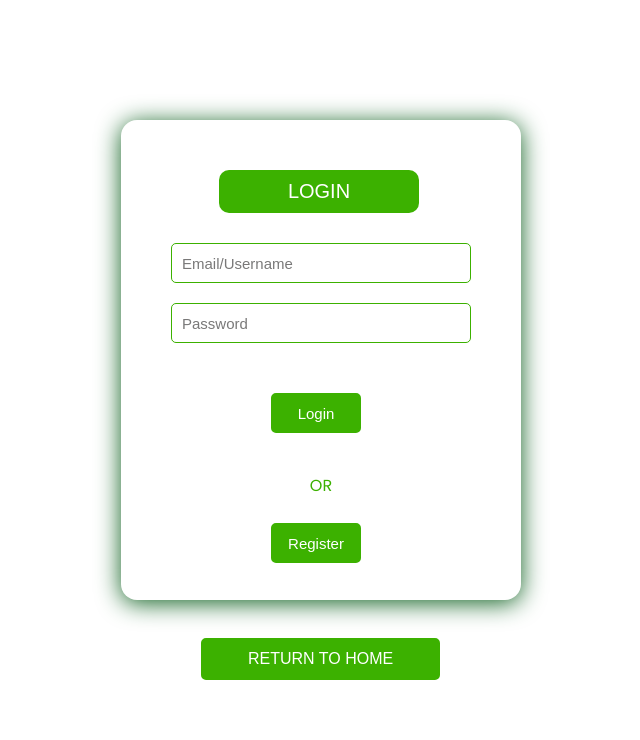
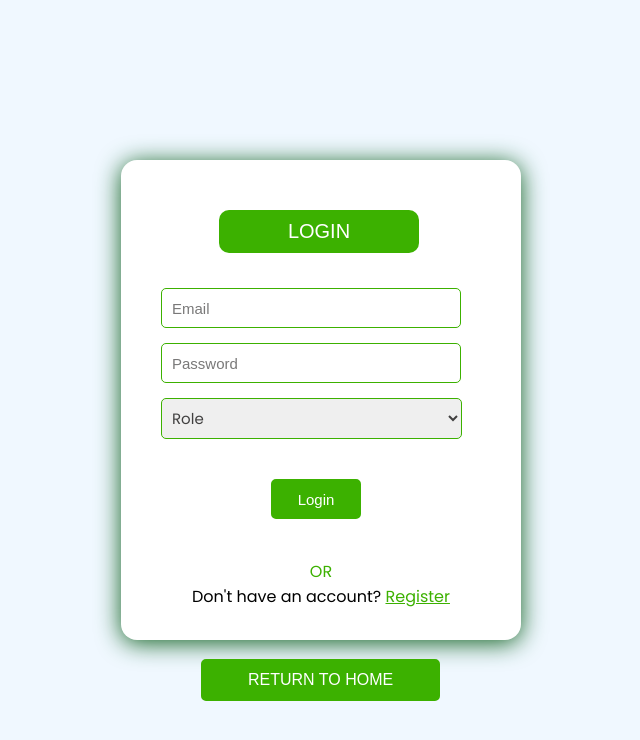
Before and after one commit to sandeshstha1222/JIWAN_KOSH_PROJECT, a React (Create React App) app in the folder frontend/: page /login in a window 1280 px wide. Shown: the top 740 px of the page, without its empty margins (319-959 px from the left). Built offline with nearby package versions, Linux system fonts and the light colour scheme.

Commit message:
Validation

```diff
--- a/frontend/package.json
+++ b/frontend/package.json
@@ -8,13 +8,15 @@
     "@testing-library/react": "^13.4.0",
     "@testing-library/user-event": "^13.5.0",
     "axios": "^1.3.3",
+    "formik": "^2.2.9",
     "react": "^18.2.0",
     "react-dom": "^18.2.0",
     "react-icons": "^4.7.1",
     "react-router-dom": "^6.6.1",
     "react-scripts": "^5.0.1",
     "react-toastify": "^9.1.1",
-    "web-vitals": "^2.1.4"
+    "web-vitals": "^2.1.4",
+    "yup": "^1.0.0"
   },
   "scripts": {
     "start": "react-scripts start",
--- a/frontend/src/App.js
+++ b/frontend/src/App.js
@@ -5,6 +5,7 @@ import Register from "./components/register/register";
 import { Route, Routes, BrowserRouter as Router } from "react-router-dom";
 import Homepage from "./components/homepage/homepage";
 import Footer from "./components/footer/footer";
+import Dashboard from "./components/dashboard";
 
 function App() {
   return (
@@ -18,6 +19,7 @@ function App() {
             <Route path="/register" element={<Register />} />
             <Route path="/navbar" element={<Navbar />} />
             <Route path="/footer" element={<Footer />} />
+            <Route path="/dashboard" element={<Dashboard />} />
           </Routes>
         </Router>
       </div>
--- /dev/null
+++ b/frontend/src/components/dashboard.js
@@ -0,0 +1,7 @@
+import React from "react";
+
+const Dashboard = () => {
+  return <div style={{ display: "flex", alignItems: "center" }}>Dashboard</div>;
+};
+
+export default Dashboard;
--- a/frontend/src/components/login/login.css
+++ b/frontend/src/components/login/login.css
@@ -6,10 +6,12 @@
 }
 .login-form {
   width: 100%;
-  height: calc(100vh - 80px);
+  height: 100vh;
+  /* height: calc(100vh - 80px); */
   display: flex;
   align-items: center;
   justify-content: center;
+  background-color: aliceblue;
 }
 .login-form .form {
   background-color: white;
@@ -20,7 +22,7 @@
   box-shadow: 0 0.188em 1.55em rgb(15, 97, 33);
   flex-direction: column;
   align-items: center;
-  justify-content: space-around;
+  /* justify-content: space-around; */
 }
 .login-form .form h2 {
   width: 50%;
@@ -43,10 +45,7 @@
   color: rgb(65, 64, 64);
   font-size: 15px;
   padding-left: 10px;
-  margin: 10px;
-}
-.input {
-  margin: 20px 0px 0px 40px;
+  margin-top: 15px;
 }
 .form input:focus {
   outline: none;
@@ -82,43 +81,12 @@
   color: #3cb100;
   text-align: center;
 }
-.register {
-  width: 90px;
-  text-align: center;
-  height: 40px;
-  color: #fff;
-  background: #3cb100;
-  border: 2px solid #3cb100;
-  border-radius: 5px;
-  margin: 40px;
-  margin-left: 150px;
-  font-size: 15px;
-  cursor: pointer;
-  font-family: "Montserrat", sans-serif;
+.form .register {
+  display: flex;
+  justify-content: center;
 }
-.register:hover {
-  color: #3cb100;
-  background: transparent;
-  transition: 0.5s;
-}
-.form .register {
-  width: 90px;
-  text-align: center;
-  height: 40px;
-  color: #fff;
-  background: #3cb100;
-  border: 2px solid #3cb100;
-  border-radius: 5px;
-  margin: 25px;
-  margin-left: 150px;
-  font-size: 15px;
-  cursor: pointer;
-  font-family: "Montserrat", sans-serif;
-  align-items: center;
-  text-decoration: none;
-}
-.form .register:hover {
-  color: #3cb100;
+.form .register p a:hover {
+  color: rgb(65, 65, 65);
   background: transparent;
   transition: 0.5s;
 }
--- a/frontend/src/components/login/login.js
+++ b/frontend/src/components/login/login.js
@@ -1,45 +1,24 @@
 import React, { useState } from "react";
-import { Link } from "react-router-dom";
+import { Link, useNavigate } from "react-router-dom";
 import "./login.css";
 import { ToastContainer, toast } from "react-toastify";
 import "react-toastify/dist/ReactToastify.css";
 import axios from "axios";
 
 const Login = () => {
-  const initialValues = { username: "", email: "", password: "" };
-
-  const [formValues, setFormValues] = useState(initialValues);
+  const [user, setUser] = useState({ email: "", password: "", role: "" });
   const [passErr, setPassErr] = useState(false);
   const [emailErr, setEmailErr] = useState(false);
+  const navigate = useNavigate();
 
   const handleChange = (e) => {
     const { name, value } = e.target;
-    setFormValues({ ...formValues, name: value });
+    setUser({ ...user, [name]: value });
   };
 
-  const handleSubmit = (e) => {
-    e.preventDefault();
-  };
-  console.log(formValues);
-
-  const Notify = () => {
-    axios
-      .post("login", {
-        email: "san@gmail.com",
-        password: "san",
-      })
-      .then((response) => {
-        console.log(response);
-      });
-    if (formValues.password == "") {
-      console.log("empty");
-      setPassErr(true);
-    }
-    if (formValues.email == "") {
-      console.log("empty");
-      setEmailErr(true);
-    }
-    toast.success("Login Successful", {
+  const NotifyError = () => {
+    console.log("hey");
+    toast.success("Please fill the form properly.", {
       postion: "top-center",
       autoClose: 5000,
       hideProgressBar: false,
@@ -50,10 +29,99 @@ const Login = () => {
     });
   };
 
+  const handleSubmit = (e) => {
+    e.preventDefault();
+  };
+  console.log(user);
+
+  const Notify = () => {
+    if ((user.email && user.password && user.role) === "") {
+      NotifyError();
+    }
+    // if (user.password === "") {
+    //   console.log("empty");
+    //   setPassErr(true);
+    // }
+    // if (user.email === "") {
+    //   console.log("empty");
+    //   setEmailErr(true);
+    // }
+    if (user.password && user.email) {
+      console.log("not empty");
+      axios
+        .post("login", {
+          email: user.email,
+          password: user.password,
+        })
+        .then((response) => {
+          console.log(response.data.message);
+          if (response.data.message === "User Authenticated!") {
+            console.log("Login Success");
+            toast.success("Login Successful", {
+              postion: "top-center",
+              autoClose: 5000,
+              hideProgressBar: false,
+              closeOnClick: true,
+              pauseOnHover: true,
+              draggable: true,
+              progress: undefined,
+            });
+            navigate("/dashboard");
+          } else if (
+            response.data.message === "Invalid email, no user found!!"
+          ) {
+            console.log("Login Success");
+            toast.success("Invalid Email", {
+              postion: "top-center",
+              autoClose: 5000,
+              hideProgressBar: false,
+              closeOnClick: true,
+              pauseOnHover: true,
+              draggable: true,
+              progress: undefined,
+            });
+          } else if (response.data.message === "Wrong pw") {
+            console.log("Login Success");
+            toast.success("Wrong Password", {
+              postion: "top-center",
+              autoClose: 5000,
+              hideProgressBar: false,
+              closeOnClick: true,
+              pauseOnHover: true,
+              draggable: true,
+              progress: undefined,
+            });
+          }
+        });
+    }
+  };
+
+  // const PostData = async (e) => {
+  //   e.preventDefault();
+  //   const { email, password } = user;
+  //   const res = await fetch("/login", {
+  //     method: "POST",
+  //     headers: { "Content-Type": "application/json" },
+  //     body: JSON.stringify({
+  //       email,
+  //       password,
+  //     }),
+  //   });
+  //   const data = await res.json();
+  //   if (res.status === 400 || !data) {
+  //     window.alert("Invalid Login");
+  //     console.log("Invalid Login");
+  //   } else {
+  //     // window.alert("Registration successful");
+  //     console.log("Login successful");
+  //     navigate("/dashboard");
+  //   }
+  // };
+
   return (
     <div className="login-form">
       <div className="form">
-        {/* <pre>{JSON.stringify(formValues, undefined, 2)}</pre> */}
+        {/* <pre>{JSON.stringify(user, undefined, 2)}</pre> */}
         <form onSubmit={handleSubmit}>
           <h2>LOGIN</h2>
           <div className="input">
@@ -61,11 +129,11 @@ const Login = () => {
               type="email"
               name="email"
               id=""
-              placeholder="Email/Username"
-              value={formValues.email}
+              placeholder="Email"
+              value={user.email}
               onChange={(e) => {
-                setFormValues({
-                  ...formValues,
+                setUser({
+                  ...user,
                   [e.target.name]: e.target.value,
                 });
                 setEmailErr(false);
@@ -89,10 +157,10 @@ const Login = () => {
               name="password"
               id=""
               placeholder="Password"
-              value={formValues.password}
+              value={user.password}
               onChange={(e) => {
-                setFormValues({
-                  ...formValues,
+                setUser({
+                  ...user,
                   [e.target.name]: e.target.value,
                 });
                 setPassErr(false);
@@ -111,7 +179,39 @@ const Login = () => {
                 Please Enter Password
               </p>
             )}
+            <div className="role">
+              <select
+                type="text"
+                name="role"
+                value={user.role}
+                onClick={handleChange}
+                onChange={(e) => {
+                  setUser({
+                    ...user,
+                    [e.target.name]: e.target.value,
+                  });
+                }}
+                id="role"
+                style={{
+                  padding: "8px 12.5em 8px 6px",
+                  borderRadius: "5px",
+                  borderColor: "#3cb100",
+                  color: "rgb(65, 64, 64)",
+                  fontSize: "15px",
+                }}
+              >
+                <option className="roletext" selected hidden>
+                  Role
+                </option>
+                <option>Aid Agency</option>
+                <option>Beneficiary</option>
+                <option>Donor</option>
+                <option>Bank</option>
+                <option>Vendor</option>
+              </select>
             </div>
+          </div>
+          <div className="buttons">
             <button className="login-btn" onClick={Notify}>
               Login
             </button>
@@ -119,12 +219,22 @@ const Login = () => {
             <div className="text">
               <p>OR</p>
             </div>
-          <Link to="/register" className="link">
-            <button className="register"> Register</button>
+            <div className="register">
+              <p>
+                Don't have an account?{" "}
+                <Link
+                  to="/register"
+                  className="link"
+                  style={{ color: "#3cb100" }}
+                >
+                  <a>Register</a>
                 </Link>
+              </p>
+            </div>
             <Link to="/">
               <div className="home-btn">RETURN TO HOME</div>
             </Link>
+          </div>
         </form>
       </div>
     </div>
--- a/frontend/src/components/register/register.css
+++ b/frontend/src/components/register/register.css
@@ -6,10 +6,11 @@
 }
 .register-form {
   width: 100%;
-  height: calc(100vh - 80px);
+  height: 100vh;
   display: flex;
   align-items: center;
   justify-content: center;
+  background-color: aliceblue;
 }
 .form {
   background-color: white;
@@ -43,7 +44,8 @@
   color: rgb(65, 64, 64);
   font-size: 15px;
   padding-left: 10px;
-  margin: 10px;
+  justify-content: space-between;
+  margin-top: 15px;
 }
 .input {
   margin: 20px 0px 0px 40px;
@@ -100,6 +102,12 @@ select:focus-visible {
   color: #3cb100;
 }
 .role {
-  margin: 6px;
-  padding: 4px;
+  margin-top: 15px;
+  /* padding: 4px; */
 }
+
+.form .input p {
+  color: red;
+  font-size: 12px;
+  font-family: "poppins", sans-serif;
+}
```
Also changed, not shown: frontend/src/components/register/register.js (+122 -21 lines), 2 other files (tests, documents, lock files or other folders). Lines whose indentation alone changed are shown as unchanged.
